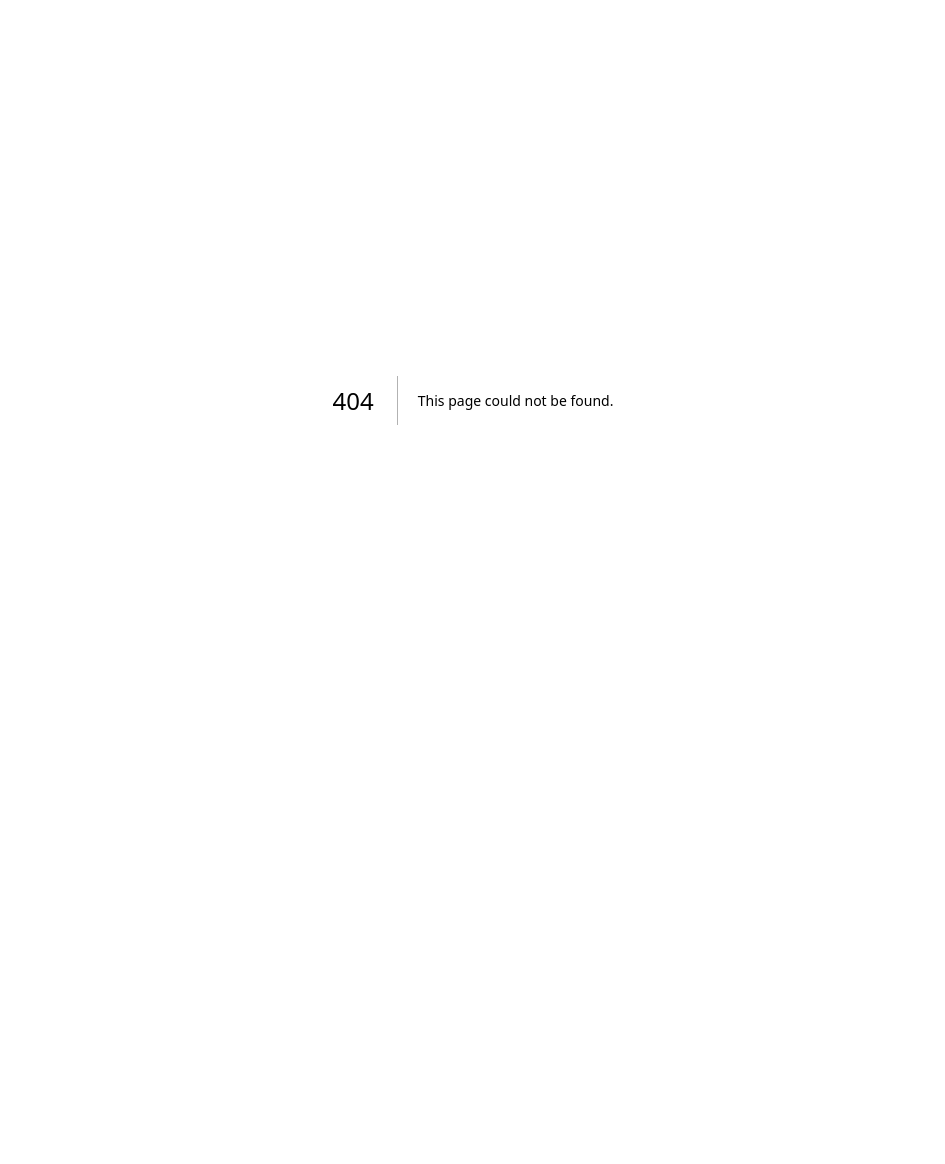
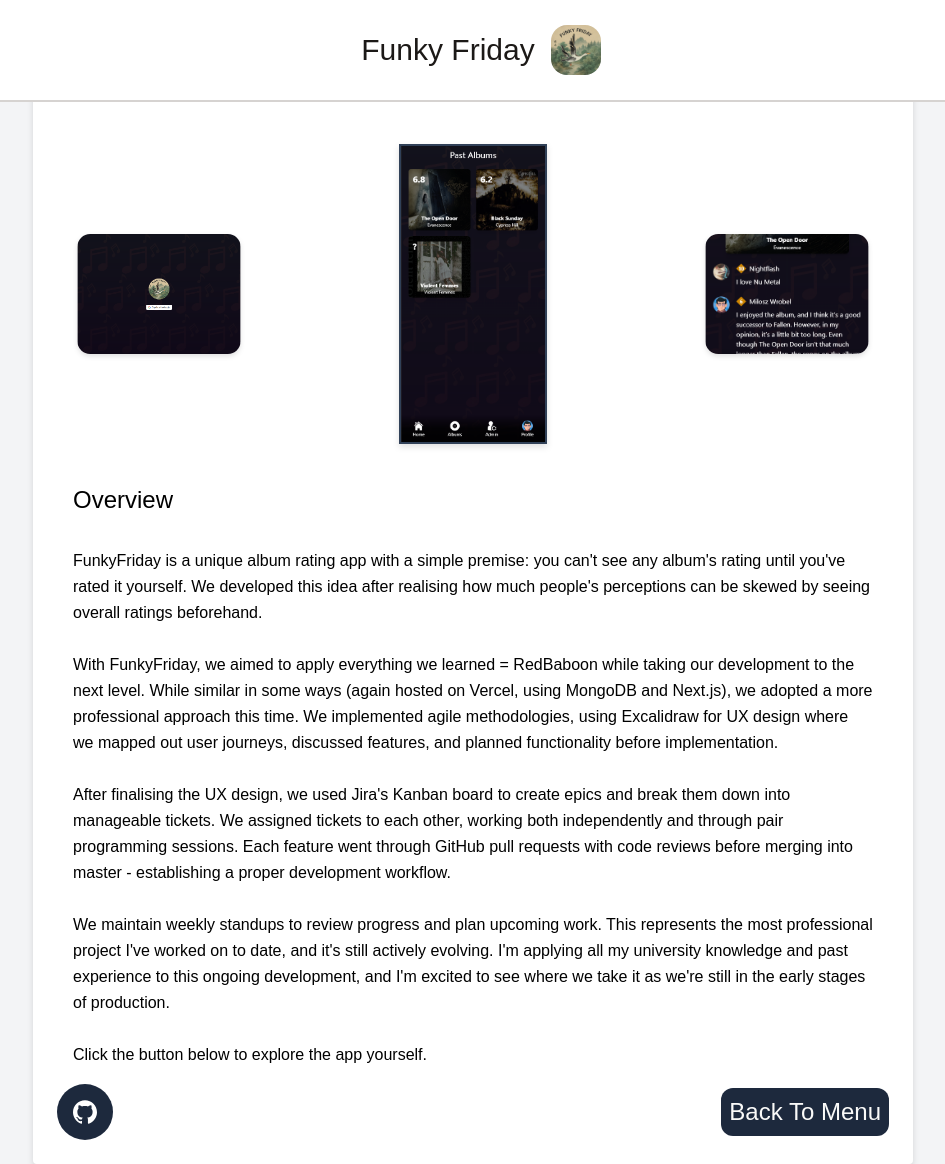
Before and after one commit to MiloszWrobel/next-portfolio, a Next.js app: page /1 in a window 1280 px wide. Before the commit this address had no page. Shown: the whole page, without its empty margins (167-1112 px from the left). Before the commit the page ends 800 px from the top, so only its background shows below. Built offline with nearby package versions, Linux system fonts and the light colour scheme.

Commit message:
Update page and display projects

```diff
--- /dev/null
+++ b/src/app/[id]/page.js
@@ -0,0 +1,44 @@
+"use client"
+
+import { use } from "react"
+import WEBSITES from "../../data"
+import ProjectDisplay from "@/components/ProjectDisplay"
+
+export default function ProjectCard({ params }) {
+  const { id } = use(params)
+  const icon = WEBSITES[id - 1].image
+  const text = WEBSITES[id - 1].text
+  const images = WEBSITES[id - 1].displayImages
+  const title = WEBSITES[id - 1].title
+  const leftArrow = "<"
+  const rightArrow = ">"
+
+  return (
+    <ProjectDisplay projectId={id} />
+
+    // <div className="min-h-screen w-full h-full bg-gray-100 p-4 overflow-hidden">
+    //   <div className="flex justify-center items-center">
+    //     <h2 className="  text-5xl font-bold text-slate-700">Milosz Wrobel</h2>
+    //   </div>
+    //   <div className="bg-white p-6 drop-shadow-md rounded-sm mt-6 ">
+    //     <div className="flex gap-6">
+    //       <div className="w-1/2">
+    //         <div className="flex items-center gap-4">
+    //           <img src={icon} className="w-[60px] h-[60px] rounded-md"></img>
+    //           <h3 className="text-2xl font-bold text-black">{title}</h3>
+    //         </div>
+    //         <div
+    //           className="text-black mt-4 text-lg"
+    //           dangerouslySetInnerHTML={{ __html: text }}></div>
+    //       </div>
+
+    //       <div className="w-1/2 justify-center items-center flex">
+    //         <p className="text-black text-6xl m-6">{leftArrow}</p>
+    //         <img src={images[0]} className="w-full rounded-lg " alt="Project screenshot" />
+    //         <p className="text-black text-6xl m-6">{rightArrow}</p>
+    //       </div>
+    //     </div>
+    //   </div>
+    // </div>
+  )
+}
--- a/src/app/page.js
+++ b/src/app/page.js
@@ -24,9 +24,9 @@ function App() {
   ))
 
   return (
-    <div className="overflow-x-hidden bg-gray-100">
+    <div className="overflow-x-hidden ">
       <Background />
-      <div className="grid grid-cols-1 md:grid-cols-2 gap-2 gap-y-4">
+      <div className="grid grid-cols-1 md:grid-cols-2 gap-2 gap-y-4 overflow-hidden bg-gray-100 pl-5 pr-5 pt-5 ">
         {WEBSITES.map(project => (
           <ProjectCard
             key={project.id}
@@ -34,6 +34,7 @@ function App() {
             icon={project.image}
             text={project.condensedText}
             image={project.displayImages[0]}
+            id={project.id}
           />
         ))}
       </div>
--- a/src/components/Background.jsx
+++ b/src/components/Background.jsx
@@ -15,7 +15,7 @@ export default function Background() {
       <img
         src={cityImage}
         alt="background"
-        className="w-full  object-cover saturate-80 brightness-50"
+        className="w-full object-cover saturate-80 brightness-50 fixed z-[-1]"
         style={{ height: "100vh" }}
       />
       <h2 className="absolute left-1/2 top-1/2 transform -translate-x-1/2 -translate-y-1/2 text-5xl font-bold text-white">
--- a/src/components/ProjectDisplay.jsx
+++ b/src/components/ProjectDisplay.jsx
@@ -1,88 +1,73 @@
-import WEBSITES from "../data";
-import { SiGithub } from "react-icons/si";
+import WEBSITES from "../data"
+import { SiGithub } from "react-icons/si"
 
-import { useState } from "react";
-export default function ProjectDisplay({ projectId, onReturn }) {
-  const [imageArray, setImageArray] = useState(
-    WEBSITES[projectId - 1].displayImages
-  );
+import { useState } from "react"
+export default function ProjectDisplay({ projectId }) {
+  const [imageArray, setImageArray] = useState(WEBSITES[projectId - 1].displayImages)
 
   function handleSwap(direction) {
-    setImageArray((prevArray) => {
+    setImageArray(prevArray => {
       if (direction === "left") {
-        return [prevArray[prevArray.length - 1], ...prevArray.slice(0, -1)];
+        return [prevArray[prevArray.length - 1], ...prevArray.slice(0, -1)]
       } else {
-        return [...prevArray.slice(1), prevArray[0]];
+        return [...prevArray.slice(1), prevArray[0]]
       }
-    });
-  }
-
-  function handleLinkClick(link) {
-    window.open(link, "_blank");
+    })
   }
 
   return (
-    <div className="min-h-screen bg-slate-300 relative  ">
-      <h1 className=" absolute left-1/2 transform -translate-x-1/2 top-4 text-6xl text-stone-900 ">
-        {WEBSITES[projectId - 1].title}
-      </h1>
-      <button
-        className=" absolute top-4 right-4 text-2xl text-stone-50 place-self-center justify-end bg-slate-800 rounded-xl p-2 hover:bg-slate-900 hover:text-stone-100 "
-        onClick={onReturn}
-      >
-        Back To Menu
-      </button>
-      <div className="flex justify-center items-center pt-28 space-x-2">
+    <div className="min-h-screen bg-gray-100 relative  ">
+      <div className="flex justify-center items-center p-4 border-b-2 bg-white border-stone-300 fixed min-w-full z-10 ">
+        <h1 className=" m-4 top-4 text-3xl text-stone-900 ">{WEBSITES[projectId - 1].title}</h1>
+        <img src={WEBSITES[projectId - 1].image} className="w-[50px] h-[50px] rounded-2xl" />
+      </div>
+      <div className=" bg-white  drop-shadow-md rounded-sm p-6 mx-20 mr-50 ml-50">
+        <div className=" flex justify-center items-center pt-30 space-x-2 ">
           <button
             className=" w-1/4 transform scale-80  hover:blur-none "
-          onClick={() => handleSwap("left")}
-        >
+            onClick={() => handleSwap("left")}>
             <img
               src={imageArray[0]}
-            className="object-cover w-full h-[250px] max-w-full rounded-2xl"
+              className="object-cover w-full h-[150px] max-w-full rounded-2xl justify-self-center drop-shadow-md"
             />
           </button>
 
           <div className=" w-1/2 transform scale-100">
             <img
               src={imageArray[1]}
-            className="object-cover w-auto h-[600px] max-w-full border-slate-700 border-2 justify-self-center"
+              className="object-cover w-auto h-[300px] max-w-full border-slate-700 border-2 justify-self-center drop-shadow-md"
             />
           </div>
 
           <button
             className=" w-1/4 transform scale-80  hover:blur-none "
-          onClick={() => handleSwap("right")}
-        >
+            onClick={() => handleSwap("right")}>
             <img
               src={imageArray[2]}
-            className="object-cover w-full h-[250px] max-w-full rounded-2xl"
+              className="object-cover w-full h-[150px] max-w-full rounded-2xl justify-self-center drop-shadow-md"
             />
           </button>
         </div>
-      <div className="pt-20 mx-20 ">
-        <h2 className="text-4xl font-semibold text-stone-900 border-b-4 border-stone-700 inline-block mb-4">
-          {WEBSITES[projectId - 1].title}
-        </h2>
+        <div className="  mt-10  ">
+          <h2 className="text-black pl-4 text-2xl ">Overview</h2>
           <div
             dangerouslySetInnerHTML={{ __html: WEBSITES[projectId - 1].text }}
-          className="text-lg text-stone-800 leading-relaxed mt-4 border-2 border-slate-700 p-4"
-        ></div>
+            className="text-md text-black leading-relaxed mt-4  p-4"></div>
 
-        <button
-          onClick={() => handleLinkClick(WEBSITES[projectId - 1].gitHubLink)}
-          className="p-4 bg-slate-800 text-white rounded-full hover:bg-slate-900 mt-4 mb-4"
-        >
-          <SiGithub className="w-6 h-6 text-white " />
-        </button>
-
-        <button
-          className=" absolute bottom-4 right-4 text-2xl text-stone-50 place-self-center justify-end mt-4 bg-slate-800 rounded-xl p-2 hover:bg-slate-900 hover:text-stone-100 "
-          onClick={onReturn}
-        >
+          <div className="flex justify-between items-center w-full">
+            <a
+              href={`${WEBSITES[projectId - 1].gitHubLink}`}
+              className="p-4 bg-slate-800 text-white rounded-full hover:bg-slate-900">
+              <SiGithub className="w-6 h-6 text-white" />
+            </a>
+            <a
+              href="/"
+              className="text-2xl text-stone-50 bg-slate-800 rounded-xl p-2 hover:bg-slate-900 hover:text-stone-100">
               Back To Menu
-        </button>
+            </a>
           </div>
         </div>
-  );
+      </div>
+    </div>
+  )
 }
--- a/src/data.js
+++ b/src/data.js
@@ -28,65 +28,24 @@ const e5 = "/assets/e5.png"
 export default [
   {
     id: 1,
-    image: TTTLogo,
-    title: "Tic-Tac-Toe",
-    displayImages: [a3, a2, a1, a4, a5],
-    text: `<p> This Tic Tac Toe website offers a versatile and engaging game experience with both player-versus-player and player-versus-AI game modes.
-
-    Initially, this website originated = a React course that I've been actively studying. However, once I finished programming the website, I took it upon myself to continue working on it. Originally, the game was only playable with two players, and there was no AI mode.
-
-    Naturally, I thought to myself that that was the next step I should take when working on a game such as this.
-
-    Users can select their preferred mode = a Menu component, which provides options for the two-player mode or an AI opponent. For the AI games, players can choose = three difficulty levels: easy, medium, and hard, which adjust the AI's decision-making strategy.
-
-    </p> <br/> <p> The hard AI difficulty is controlled using a separate Minimax component that enhances gameplay by employing strategic logic to create a challenging opponent. The easy difficulty simply selects a random available square, and the medium difficulty does the same unless it detects a winning move, which it will always take.
-
-    The app is built with React functionalities such as state management (useState) for tracking game states, player names, and selected squares, creating a responsive and interactive experience.
-
-    The TwoPlayer and AiGame components manage distinct game boards, each equipped with its own GameBoard component for rendering the grid and a GameOver component for displaying end-game messages. The app also includes a Log component to record each move, giving players a detailed history of their gameplay.
-
-    </p> <br/> <p> You can follow the button below this text container to take a look at this project on my GitHub page, or alternatively, you can select the other button, which will take you directly to the website so that you can check it out for yourself.</p>`,
+    image: ffLogo,
+    title: "Funky Friday",
+    displayImages: [e1, e2, e3, e4, e5],
+    text: `<p>FunkyFriday is a unique album rating app with a simple premise: you can't see any album's rating until you've rated it yourself. We developed this idea after realising how much people's perceptions can be skewed by seeing overall ratings beforehand.</p>
+    <br>
+    <p>With FunkyFriday, we aimed to apply everything we learned = RedBaboon while taking our development to the next level. While similar in some ways (again hosted on Vercel, using MongoDB and Next.js), we adopted a more professional approach this time. We implemented agile methodologies, using Excalidraw for UX design where we mapped out user journeys, discussed features, and planned functionality before implementation.</p>
+    <br>
+    <p>After finalising the UX design, we used Jira's Kanban board to create epics and break them down into manageable tickets. We assigned tickets to each other, working both independently and through pair programming sessions. Each feature went through GitHub pull requests with code reviews before merging into master - establishing a proper development workflow.</p>
+    <br>
+    <p>We maintain weekly standups to review progress and plan upcoming work. This represents the most professional project I've worked on to date, and it's still actively evolving. I'm applying all my university knowledge and past experience to this ongoing development, and I'm excited to see where we take it as we're still in the early stages of production.</p>
+    <br>
+    <p>Click the button below to explore the app yourself.</p>`,
     condensedText:
-      "This Tic Tac Toe website offers player-versus-player and player-versus-AI modes with three AI difficulty levels. It uses React for state management and features components for game boards, logs, and end-game messages. The hard AI employs the Minimax algorithm for strategic gameplay.",
-    gitHubLink: "https://github.com/MiloszWrobel/Tic-Tac-Toe-Project-Revisit",
+      "FunkyFriday is an album rating app where users rate albums without seeing others' ratings. Built with Next.js and MongoDB, it follows agile methodologies and professional workflows.",
+    gitHubLink: "https://funkyfriday.vercel.app",
   },
   {
     id: 2,
-    image: reactLogo,
-    title: "React Websites",
-    displayImages: [b1, b2, b3, b4],
-    text: `<p> This is a collection of various React projects that I have created during my learning journey.
-
-    All of these projects originated = following a React course, so while they are not my own ideas, completing them has taught me all the essential skills that I later used to create my own projects.
-
-    Each project showcases different aspects of React development, = simple components to more complex applications.
-
-    Some are simple websites, such as calculators, while others are more advanced, such as the Tic Tac Toe game with an AI opponent.
-
-    </p> <br/> <p> You can follow the button below to take a look at all of these projects on my GitHub page.</p>`,
-    condensedText:
-      "A collection of React projects created during my learning journey, showcasing skills from simple components to advanced applications like a Tic Tac Toe game with AI.",
-    gitHubLink: "https://github.com/MiloszWrobel?tab=repositories",
-  },
-  {
-    id: 3,
-    image: portLogo,
-    title: "Portfolio website",
-    displayImages: [c1, c2, c3],
-    text: `<p> This is my portfolio website, which I created to showcase my projects and skills.
-    I wanted to create a simple and clean design that would allow visitors to easily navigate through my work and learn more about me.<p>
-    <br>
-    <p>During my university studies, I primarily programmed in Java. While JavaScript and Java share some similarities, developing websites in React presented a significant challenge for me. This motivated me to invest in a dedicated React course to strengthen my skills.</p>
-    <br>
-    <p>After building various projects through the course, this portfolio represents one of my first completely independent web development projects
-    created without tutorials or external guidance. I added an extra challenge by implementing all styling using Tailwind CSS rather than traditional CSS, pushing myself to learn this modern utility-first framework. This is also the first website that I made that was deployed using vercel.</p>
-  `,
-    condensedText:
-      "My portfolio website showcases my projects and skills, built independently using React and styled with Tailwind CSS. It represents my transition from Java to web development.",
-    gitHubLink: "https://milosz-wrobel.vercel.app",
-  },
-  {
-    id: 4,
     image: redBaboonLogo,
     title: "RedBaboon",
     displayImages: [d1, d2, d3, d4],
@@ -108,21 +67,55 @@ export default [
     gitHubLink: "https://redbaboon.vercel.app",
   },
   {
+    id: 3,
+    image: portLogo,
+    title: "Portfolio website",
+    displayImages: [c1, c2, c3],
+    text: `<p>This portfolio website serves as a showcase for my projects and professional skills. I designed it with a clean, minimalist aesthetic to ensure visitors can easily explore my work and background.</p><br/>
+
+<p>My programming journey began with Java during university studies. Though JavaScript shares some syntax similarities with Java, adapting to React's component-based architecture proved challenging. This learning curve inspired me to enroll in a comprehensive React course to develop these new skills.</p><br/>
+
+<p>Following numerous guided projects from the course, this portfolio marks my first fully independent web development endeavor - conceived and built without tutorial assistance. I further challenged myself by implementing all styling exclusively with Tailwind CSS, mastering this utility-first framework. Additionally, this represents my first experience deploying a website using Vercel's platform.</p>`,
+    condensedText:
+      "My portfolio website showcases my projects and skills, built independently using React and styled with Tailwind CSS. It represents my transition from Java to web development.",
+    gitHubLink: "https://milosz-wrobel.vercel.app",
+  },
+  {
+    id: 4,
+    image: reactLogo,
+    title: "React Websites",
+    displayImages: [b1, b2, b3, b4],
+    text: `<p>This portfolio showcases various React projects I've developed throughout my learning process.</p><br/>
+
+<p>While these projects originated from following a React course (meaning the concepts weren't my own), completing them provided me with the fundamental skills I later applied to original work.</p><br/>
+
+<p>The collection demonstrates a range of React development techniques - from basic component creation to more sophisticated application building.</p><br/>
+
+<p>It includes simpler implementations like calculator interfaces alongside more complex systems such as the AI-powered Tic Tac Toe game.</p><br/>
+
+<p>You can explore all these projects by clicking the GitHub button below.</p>`,
+    condensedText:
+      "A collection of React projects created during my learning journey, showcasing skills from simple components to advanced applications like a Tic Tac Toe game with AI.",
+    gitHubLink: "https://github.com/MiloszWrobel?tab=repositories",
+  },
+  {
     id: 5,
-    image: ffLogo,
-    title: "Funky Friday",
-    displayImages: [e1, e2, e3, e4, e5],
-    text: `<p>FunkyFriday is a unique album rating app with a simple premise: you can't see any album's rating until you've rated it yourself. We developed this idea after realising how much people's perceptions can be skewed by seeing overall ratings beforehand.</p>
-    <br>
-    <p>With FunkyFriday, we aimed to apply everything we learned = RedBaboon while taking our development to the next level. While similar in some ways (again hosted on Vercel, using MongoDB and Next.js), we adopted a more professional approach this time. We implemented agile methodologies, using Excalidraw for UX design where we mapped out user journeys, discussed features, and planned functionality before implementation.</p>
-    <br>
-    <p>After finalising the UX design, we used Jira's Kanban board to create epics and break them down into manageable tickets. We assigned tickets to each other, working both independently and through pair programming sessions. Each feature went through GitHub pull requests with code reviews before merging into master - establishing a proper development workflow.</p>
-    <br>
-    <p>We maintain weekly standups to review progress and plan upcoming work. This represents the most professional project I've worked on to date, and it's still actively evolving. I'm applying all my university knowledge and past experience to this ongoing development, and I'm excited to see where we take it as we're still in the early stages of production.</p>
-    <br>
-    <p>Click the button below to explore the app yourself.</p>`,
+    image: TTTLogo,
+    title: "Tic-Tac-Toe",
+    displayImages: [a3, a2, a1, a4, a5],
+    text: `<p>This Tic Tac Toe web application provides an interactive gaming experience featuring both player-versus-player and player-versus-computer gameplay options.</p><br/>
+
+<p>The project began as part of a React development course I was taking. After completing the initial requirements - which only included two-player functionality - I decided to expand the project further by implementing an AI opponent.</p><br/>
+
+<p>Through the game's menu interface, players can select either traditional two-player mode or challenge the computer at three distinct difficulty levels. The AI's behavior varies significantly between easy (random moves), medium (opportunistic wins), and hard (strategic Minimax algorithm) settings.</p><br/>
+
+<p>The advanced difficulty mode utilizes a dedicated Minimax algorithm component that analyzes potential moves to provide a formidable challenge. At the easiest level, the computer makes random selections, while the medium difficulty adds basic win detection to capitalize on immediate opportunities.</p><br/>
+
+<p>Built with React, the application employs useState hooks to manage game state, track player information, and monitor board positions. Separate TwoPlayer and AiGame components handle the different modes, each with their own GameBoard displays and GameOver notifications. A comprehensive move Log component maintains a complete history of gameplay.</p><br/>
+
+<p>You can explore this project further by clicking the GitHub button below to view the source code, or use the website button to experience the game directly in your browser.</p>`,
     condensedText:
-      "FunkyFriday is an album rating app where users rate albums without seeing others' ratings. Built with Next.js and MongoDB, it follows agile methodologies and professional workflows.",
-    gitHubLink: "https://funkyfriday.vercel.app",
+      "This Tic Tac Toe website offers player-versus-player and player-versus-AI modes with three AI difficulty levels. It uses React for state management and features components for game boards, logs, and end-game messages. The hard AI employs the Minimax algorithm for strategic gameplay.",
+    gitHubLink: "https://github.com/MiloszWrobel/Tic-Tac-Toe-Project-Revisit",
   },
 ]
```
Also changed, not shown: src/app/layout.js (+7 -11 lines), src/components/ProjectCard.jsx (+5 -3 lines). Lines whose indentation alone changed are shown as unchanged.
